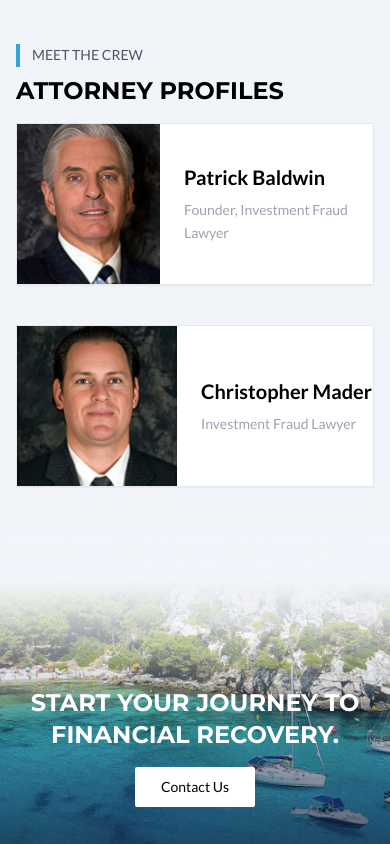
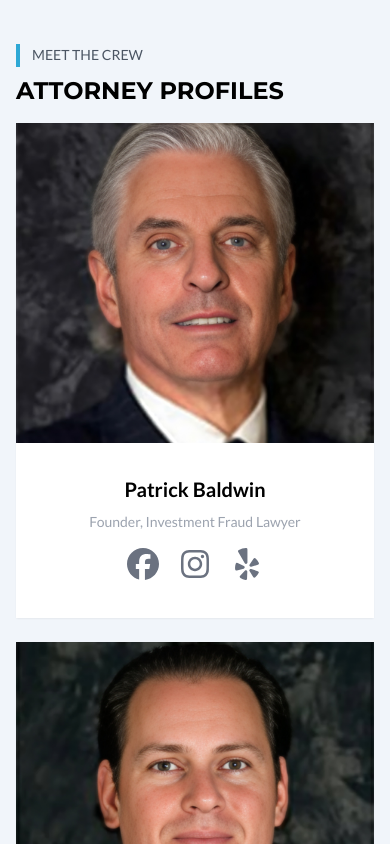
Before and after one commit to jamesdevs/Baldwin-Mader-Law-Group, a Next.js app: page / in a window 390 px wide. Shown: the part 4900-5744 px from the top of the page. Built offline with nearby package versions, Linux system fonts and the light colour scheme.

Commit message:
update team section

```diff
--- a/src/sections/homePage/Team.tsx
+++ b/src/sections/homePage/Team.tsx
@@ -1,15 +1,19 @@
 import Image from "@/components/image";
 import Title from "@/components/title";
+import socialLinks from "@/constants/socialLinks";
 import team from "@/constants/team";
+import { FontAwesomeIcon } from "@fortawesome/react-fontawesome";
+import Link from "next/link";
 
 const Team = () => {
   return (
     <section className="bg-[#F1F5FA] pb-10 !pt-40">
       <div className="container">
         <Title title="Attorney Profiles" subTitle="Meet the crew" center />
-        <div className="grid grid-cols-1 md:grid-cols-2 gap-10">
+        <div className="grid grid-cols-1 md:grid-cols-2 gap-6 max-w-3xl mx-auto">
           {team.map((item) => (
-            <div className="border border-gray-200 shadow-sm hover:shadow-lg transition-all duration-500 hover:border-gray-300 rounded-sm">
+            <>
+              {/* <div className="border border-gray-200 shadow-sm hover:shadow-lg transition-all duration-500 hover:border-gray-300 rounded-sm">
                 <div className="flex h-full items-center gap-6 bg-white">
                   <Image
                     src={item.imgSrc}
@@ -24,7 +28,40 @@ const Team = () => {
                     <p className="text-gray-400">{item.role}</p>
                   </div>
                 </div>
+              </div> */}
+
+              <div className="shadow-sm hover:shadow-lg transition-all duration-500 hover:border-gray-300 rounded-sm">
+                <div className="flex h-full flex-col bg-white">
+                  <Image
+                    src={item.imgSrc}
+                    alt={item.name}
+                    className="h-full w-full min-h-[20rem] overflow-hidden"
+                    imageClassName="object-cover object-top"
+                  />
+                  <div className="py-8 px-6 flex flex-col items-center text-center">
+                    <h3 className="font-lato font-bold text-xl mb-2">
+                      {item.name}
+                    </h3>
+                    <p className="text-gray-400">{item.role}</p>
+                    <div className="flex gap-2 mt-2">
+                      {socialLinks.map((item) => (
+                        <Link
+                          key={item.name}
+                          href={item.href}
+                          className="text-sm leading-6 text-gray-600 hover:text-gray-900 flex items-start gap-2"
+                          target="_blank"
+                        >
+                          <FontAwesomeIcon
+                            icon={item.icon}
+                            className="w-8 h-8 text-gray-500 rounded-full p-1.5"
+                          />
+                        </Link>
+                      ))}
                     </div>
+                  </div>
+                </div>
+              </div>
+            </>
           ))}
         </div>
       </div>
```
Lines whose indentation alone changed are shown as unchanged.
